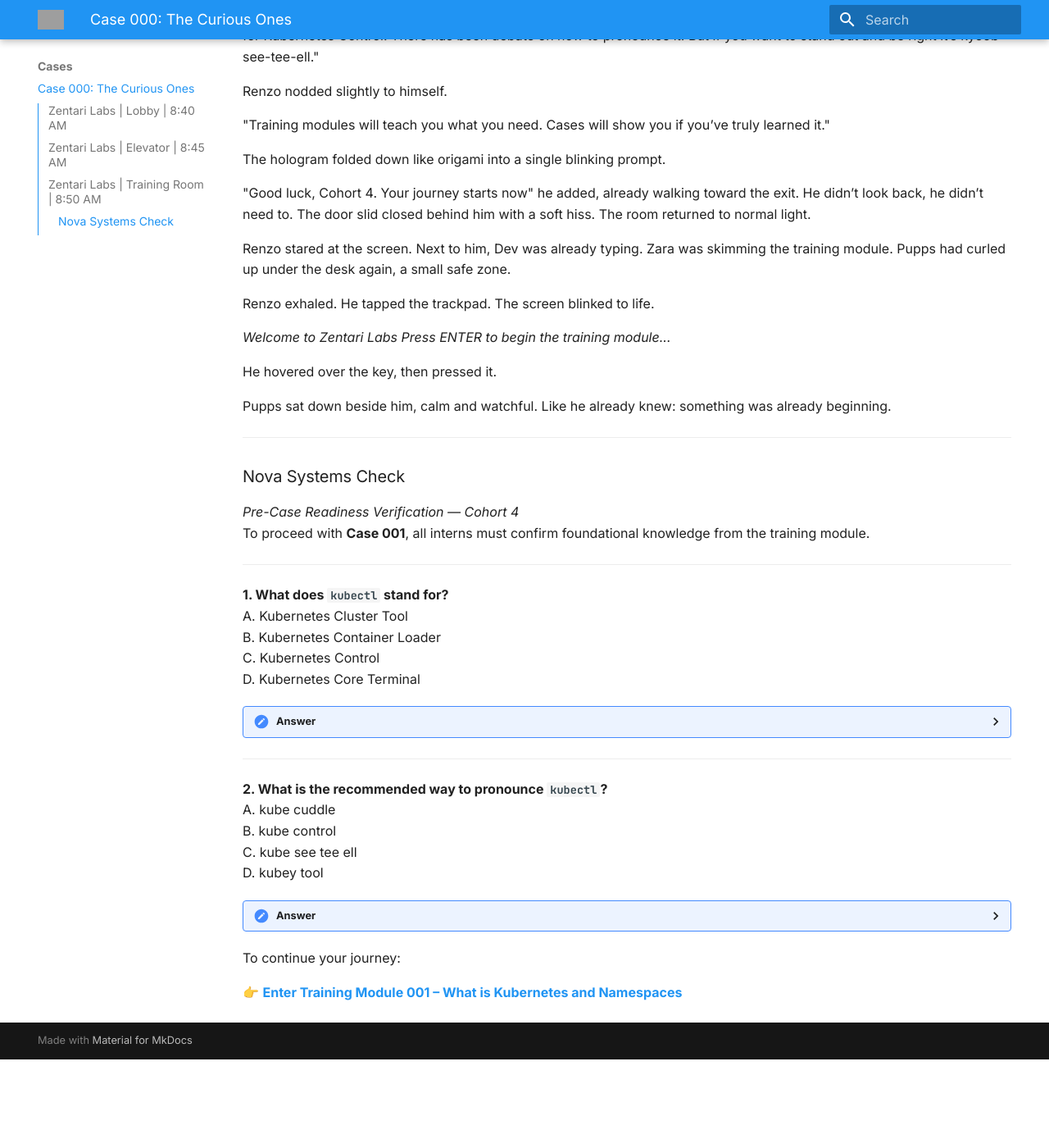
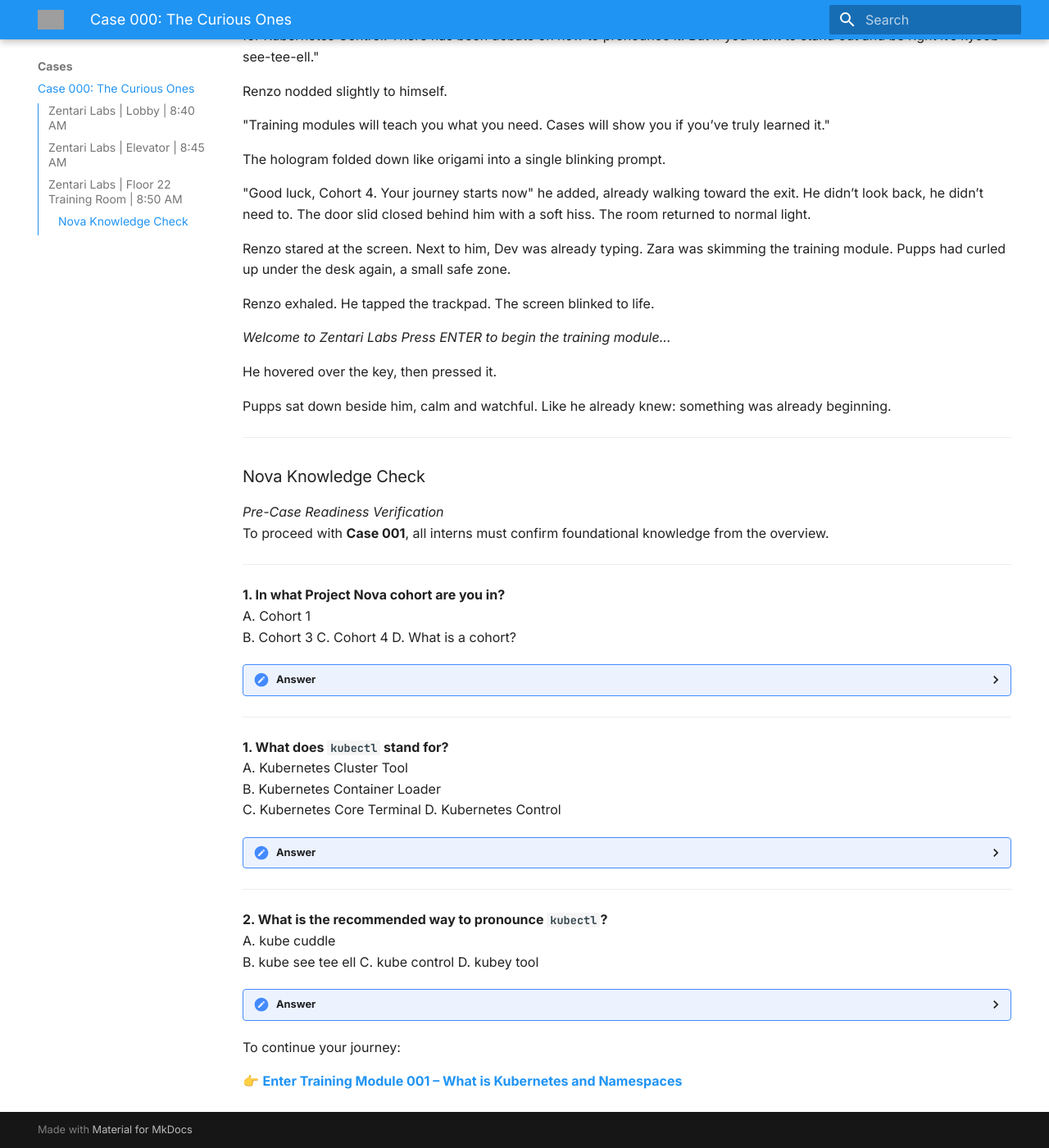
Before and after one commit to zentarilabs/pods-and-clues, an MkDocs documentation site: the page built from docs/cases/case-000.md, in a window 1280 px wide and 1400 px high, scrolled down 2372 px. Shown: the whole window at 82% size. Built offline with MkDocs 1.6.1 and Material for MkDocs 9.7.7, drawn with Linux system fonts in a browser that asks for light colours; nearby versions of some CDN libraries; before the commit the page ends 3664 px from its top, so only the background shows below that; some of the changed text lies outside the part shown; grey boxes are pictures that could not be loaded.

```diff
--- a/docs/cases/case-000.md
+++ b/docs/cases/case-000.md
@@ -46,7 +46,7 @@ The elevator chimed. Floor 22.
 
 ---
 
-## Zentari Labs | Training Room | 8:50 AM
+## Zentari Labs | Floor 22 Training Room | 8:50 AM
 
 ---
 
@@ -97,26 +97,33 @@ Pupps sat down beside him, calm and watchful. Like he already knew: something wa
 
 ---
 
-### Nova Systems Check
-*Pre-Case Readiness Verification — Cohort 4*
-To proceed with **Case 001**, all interns must confirm foundational knowledge from the training module.
+### Nova Knowledge Check
+*Pre-Case Readiness Verification*
+To proceed with **Case 001**, all interns must confirm foundational knowledge from the overview.
 
+---
+**1. In what Project Nova cohort are you in?**
+A. Cohort 1
+B. Cohort 3
+C. Cohort 4
+D. What is a cohort?
+<details><summary>Answer</summary><strong>C — Cohort 4</strong></details>
 ---
 
 **1. What does `kubectl` stand for?**
 A. Kubernetes Cluster Tool
 B. Kubernetes Container Loader
-C. Kubernetes Control
-D. Kubernetes Core Terminal
-<details><summary>Answer</summary><strong>C — Kubernetes Control</strong></details>
+C. Kubernetes Core Terminal
+D. Kubernetes Control
+<details><summary>Answer</summary><strong>D — Kubernetes Control</strong></details>
 ---
 
 **2. What is the recommended way to pronounce `kubectl`?**
 A. kube cuddle
-B. kube control
-C. kube see tee ell
+B. kube see tee ell
+C. kube control
 D. kubey tool
-<details><summary>Answer</summary><strong>C — kube see tee ell</strong></details>
+<details><summary>Answer</summary><strong>B — kube see tee ell</strong></details>
 
 To continue your journey:
 
```
Also changed, not shown: docs/characters/dev.md (added, +31 -0 lines), docs/characters/pupps.md (added, +30 -0 lines), docs/characters/renzo.md (added, +36 -0 lines), docs/characters/zara.md (added, +31 -0 lines), docs/assets/characters/dev.png (added), docs/assets/characters/pupps.png (added), docs/assets/characters/renzo.png (added), docs/assets/characters/zara.png (added), docs/training-modules/tm-001.md (line endings or trailing spaces), 1 other file.
